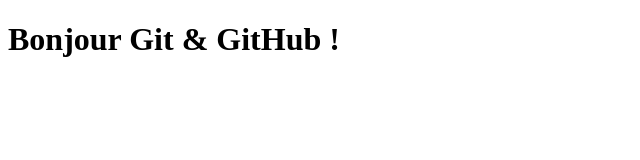
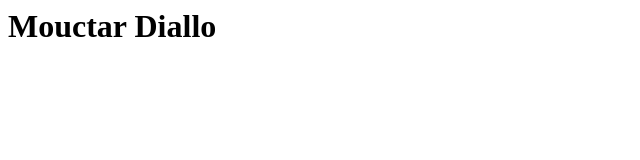
Before and after one commit to nizar044/ECSI, a plain HTML site: page index.html in a window 1280 px wide. Shown: the whole page, without its empty margins (0-640 px from the left). Drawn offline with Linux system fonts and the light colour scheme.

Commit message:
feat: add index.html

```diff
--- a/index.html
+++ b/index.html
@@ -1,10 +1 @@
-<!DOCTYPE html>
-<html lang="fr">
-  <head>
-    <meta charset="UTF-8" />
-    <title>Page de test</title>
-  </head>
-  <body>
-    <h1>Bonjour Git & GitHub !</h1>
-  </body>
-</html>
+<h1>Mouctar Diallo</h1>
```
